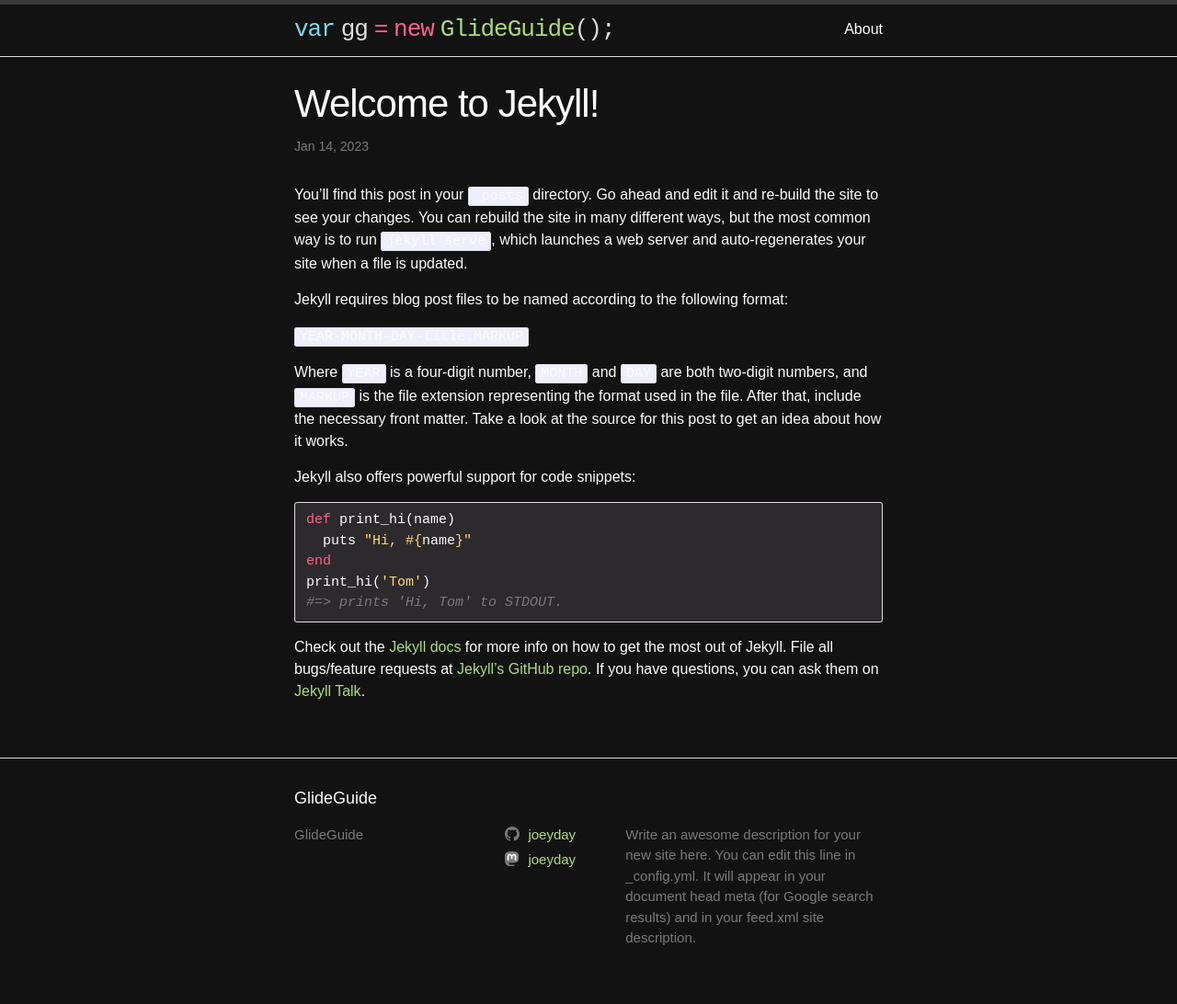
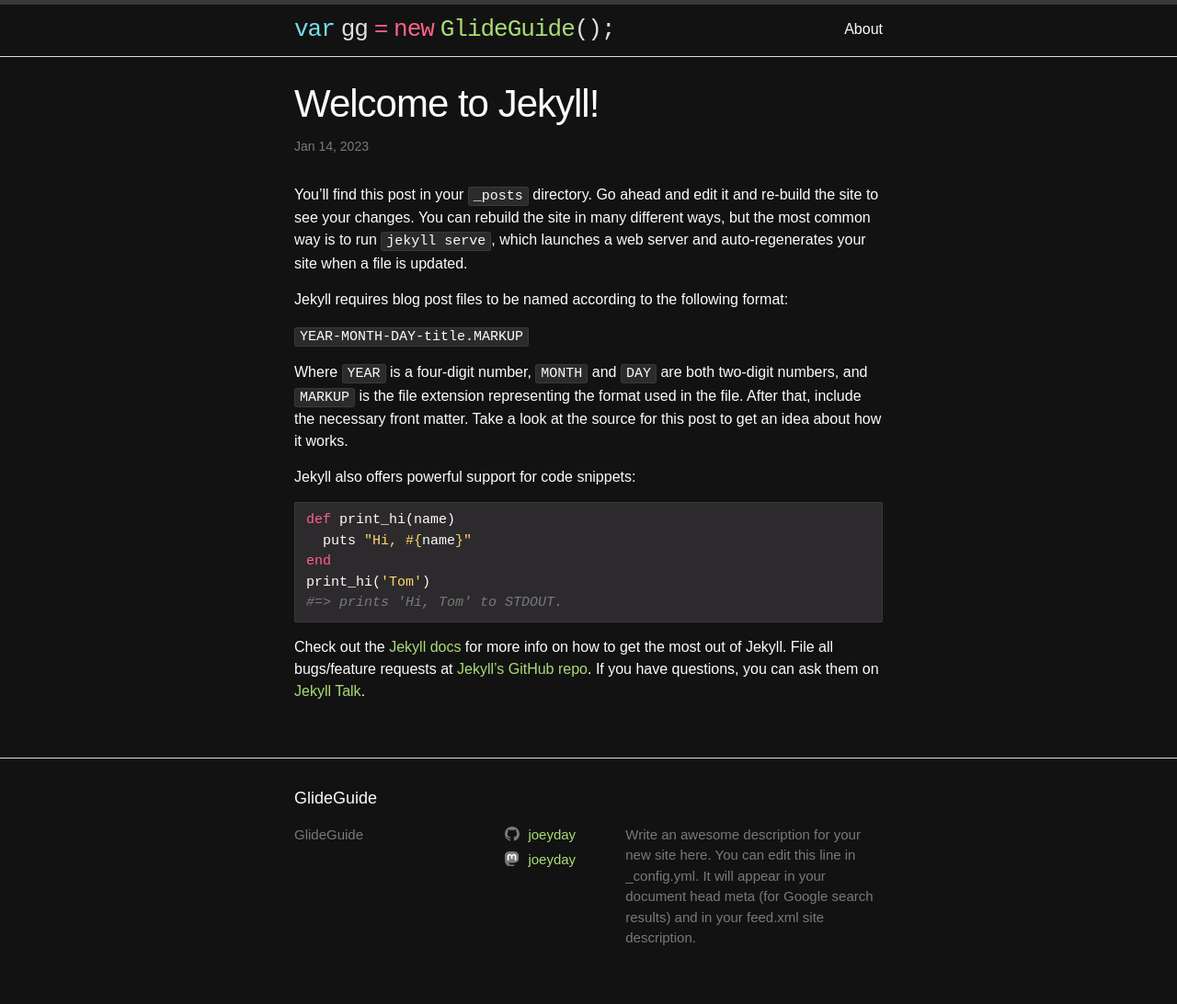
Before and after one commit to joeyday/glideguide.blog, a Jekyll site: the page built from _posts/2023-01-13-welcome-to-jekyll.md, in a window 1280 px wide. Shown: the whole page at 92% size. Built offline with Jekyll 4.4.1, drawn with Linux system fonts in a browser that asks for light colours; some web fonts are replaced.

Commit message:
finished color?

```diff
--- a/_includes/head.html
+++ b/_includes/head.html
@@ -5,7 +5,7 @@
   <title>{{ site.title }}</title>
   {% seo title=false %}
   <link rel="stylesheet" href="https://use.typekit.net/spw8qvy.css">
-  <link rel="stylesheet" href="{{ "/assets/main.css?v=22" | relative_url }}">
+  <link rel="stylesheet" href="{{ "/assets/main.css?v=23" | relative_url }}">
   {%- feed_meta -%}
   {%- if jekyll.environment == 'production' and site.google_analytics -%}
     {%- include google-analytics.html -%}
--- a/assets/main.scss
+++ b/assets/main.scss
@@ -40,11 +40,6 @@ $syntax-purple:		#ab9df2 !default;
 
 
 @import "{{ site.theme }}";
-
-
-pre, code, tt {
-	font-family: source-code-pro, monospace;
-}
 
 .site-title {
 	font-family: source-code-pro, monospace;
@@ -117,6 +112,14 @@ table {
   td {
     border: 1px solid $grey-color-dark;
   }
+}
+
+pre, code, tt {
+	font-family: source-code-pro, monospace;
+	@include relative-font-size(0.9375);
+	border: 1px solid $grey-color-dark;
+	border-radius: 3px;
+	background-color: $syntax-black;
 }
 
 
```
